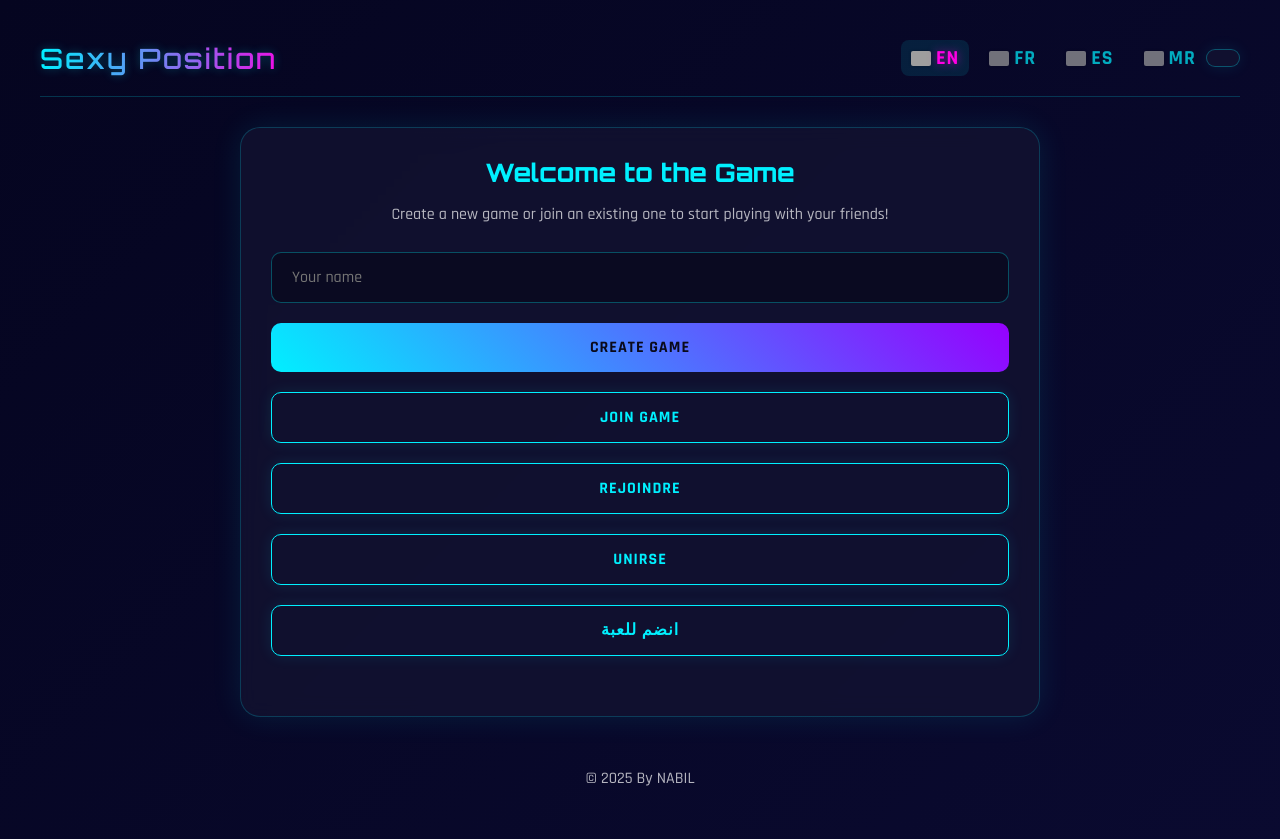
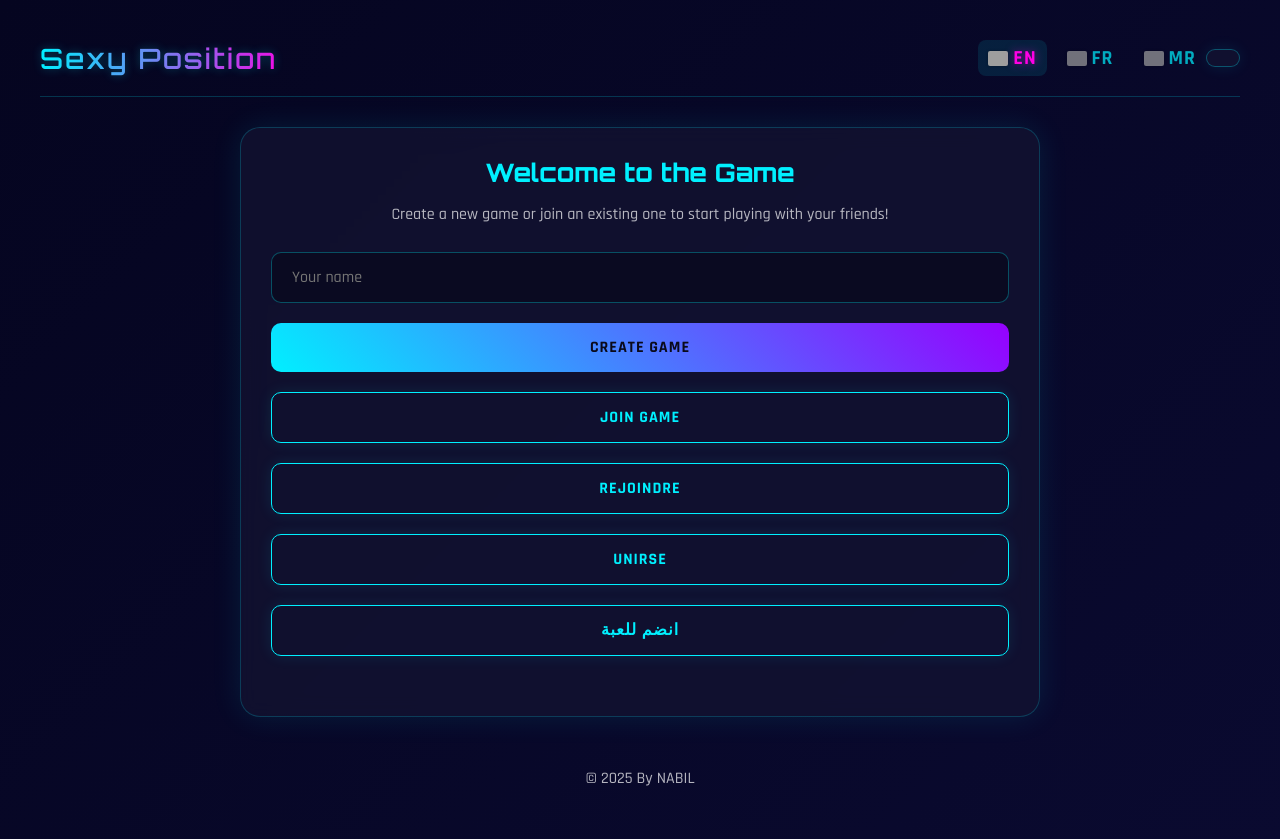
Before and after one commit to nabiledd007/NbPs01, a plain HTML site: page index.html in a window 1280 px wide. Drawn offline with Linux system fonts and the light colour scheme; grey boxes are pictures that could not be loaded.

Commit message:
Update index.html

```diff
--- a/index.html
+++ b/index.html
@@ -562,10 +562,6 @@
                 <button class="language-btn" data-lang="fr" title="Français">
                     <img src="https://flagcdn.com/w20/fr.png" class="flag-icon" alt="Français">
                     <span>FR</span>
-                </button>
-                <button class="language-btn" data-lang="es" title="Español">
-                    <img src="https://flagcdn.com/w20/es.png" class="flag-icon" alt="Español">
-                    <span>ES</span>
                 </button>
                 <button class="language-btn" data-lang="ar" title="العربية">
                     <img src="https://flagcdn.com/w20/ma.png" class="flag-icon" alt="العربية">
```
